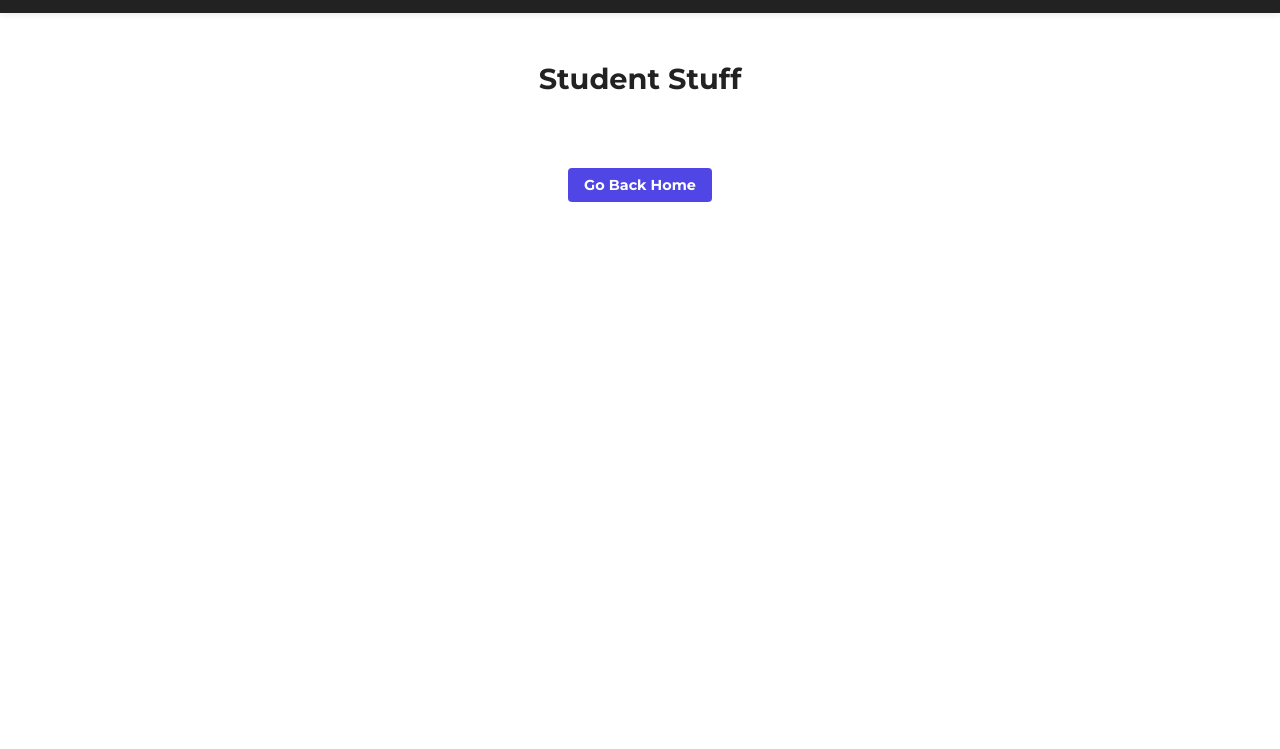
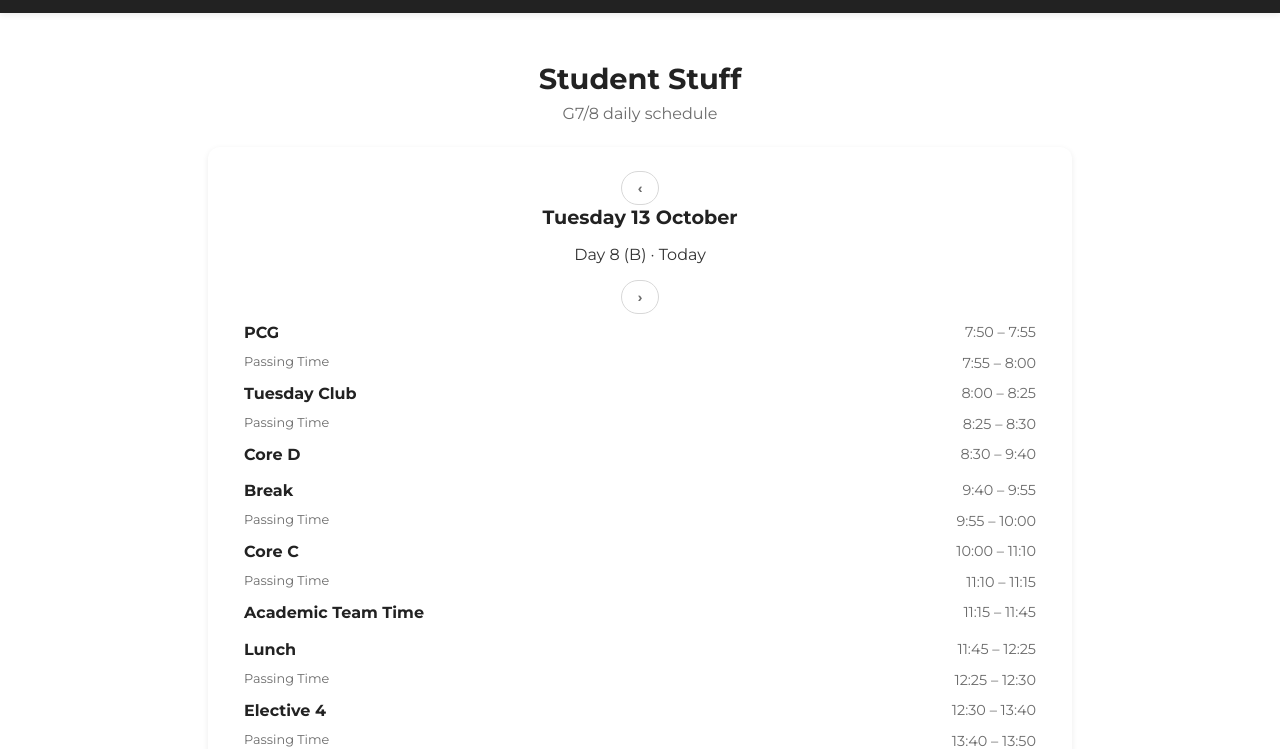
Before and after one commit to ethandadev/dragonweb, a website: page studentstuff.html in a window 1280 px wide. Shown: the part 54-803 px from the top of the page. Drawn offline with Linux system fonts and the light colour scheme; no server answers.

Commit message:
Update studentstuff.html with schedule section

```diff
--- a/studentstuff.html
+++ b/studentstuff.html
@@ -30,10 +30,21 @@
 
     <main class="schedule-page">
         <h1 class="title">Student Stuff</h1>
-        <p class="subtitle" id="schedule-date"></p>
+        <p class="subtitle">G7/8 daily schedule</p>
 
-        <div class="day-picker" id="day-picker" aria-label="Choose a cycle day"></div>
-        <div class="schedule-groups" id="schedule-groups"></div>
+        <section class="schedule-group">
+            <div class="schedule-nav">
+                <button class="day-button" id="prev-day" type="button" aria-label="Previous school day">‹</button>
+                <div>
+                    <h2 class="schedule-title" id="schedule-date"></h2>
+                    <p class="schedule-day" id="schedule-day"></p>
+                </div>
+                <button class="day-button" id="next-day" type="button" aria-label="Next school day">›</button>
+            </div>
+            <ul class="schedule-list" id="schedule-list"></ul>
+            <p class="schedule-note">First bus leaves 15:15 · Late buses 16:20 &amp; 17:00</p>
+            <button class="day-button today-button" id="today-day" type="button">Back to today</button>
+        </section>
     </main>
 
     <div class="page-back">
```
